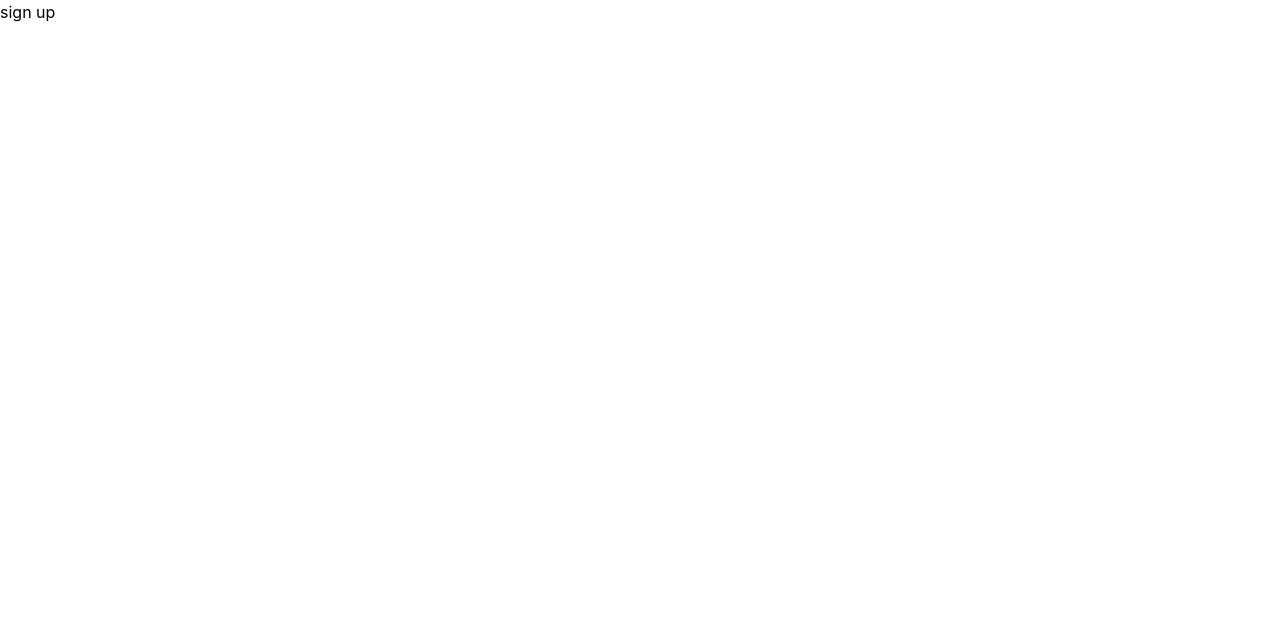
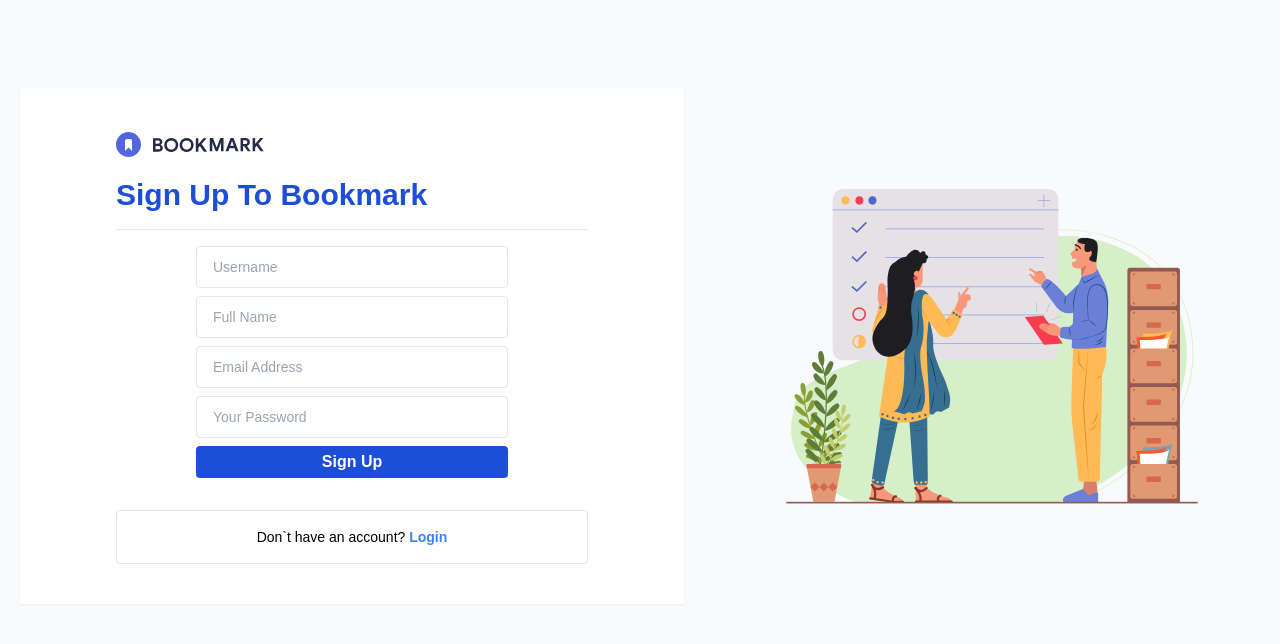
Before and after one commit to notGonim/Bookmark, a React (Create React App) app: page /signup in a window 1280 px wide. Shown: the top 644 px of the page. Built offline with nearby package versions, Linux system fonts and the light colour scheme.

Commit message:
ADDED signup page

```diff
--- /dev/null
+++ b/src/components/signup/signup.component.js
@@ -0,0 +1,21 @@
+import React from 'react'
+import RegisterForm from '../../assets/RegisterForm.svg'
+import { SignupForm } from '../signupForm/signupForm.component'
+
+
+
+export const Signup = () => {
+    return (
+
+        <section className="bg-gray-50 py-20 lg:py-5 font-Poppins w-screen h-full">
+            <div className=" lg:flex justify-evenly sm:mt-12  ">
+                <SignupForm />
+                <div className="hidden lg:flex w-full ">
+                    <img src={RegisterForm} alt="pic" className="" />
+                </div>
+            </div>
+        </section>
+
+
+    )
+}
--- /dev/null
+++ b/src/components/signupForm/signupForm.component.js
@@ -0,0 +1,37 @@
+import React from 'react'
+import { Link } from 'react-router-dom'
+import Logo from '../../assets/logoWhite.svg'
+
+
+
+export const SignupForm = () => {
+    return (
+        <div className="shadow-sm justify-start flex flex-col lg:w-full w-5/6 m-5 py-10 lg:m-5 px-20 items-center sm:mt-12  bg-white" >
+            <div className="px-4">
+                <div className="py-1">
+                    <img src={Logo} alt="logo" />
+                </div>
+                <h1 className="text-blue-700 font-extrabold text-3xl py-4">Sign Up To Bookmark</h1>
+                <hr />
+                <div className="flex flex-col items-center  bg-white py-4 px-20  mb-4 ">
+                    <form method="POST">
+                        <input type="email" placeholder="Username" aria-label="Enter your Username"
+                            className="text-sm text-gray-base w-full py-5 px-4 h-3 border border-gray-primary rounded mb-2" />
+                        <input type="email" placeholder="Full Name" aria-label="Enter your Full Name"
+                            className="text-sm text-gray-base w-full py-5 px-4 h-3 border border-gray-primary rounded mb-2" />
+                        <input type="email" placeholder="Email Address" aria-label="Enter your email"
+                            className="text-sm text-gray-base w-full py-5 px-4 h-3 border border-gray-primary rounded mb-2" />
+                        <input type="password" placeholder="Your Password" aria-label="Enter your password"
+                            className="text-sm text-gray-base w-full py-5 px-4 h-2 border border-gray-primary rounded mb-2" />
+                        <button type="submit" className={`bg-blue-700 w-full rounded h-8 font-bold  text-white  `}>Sign Up</button>
+                    </form>
+                </div>
+                <div className="flex justify-center items-center flex-col w-full bg-white rounded p-4 border border-gray-primary ">
+                    <p className="text-sm">Don`t have an account? {''}
+                        <Link to='/login' className="font-bold text-blue-500 ">Login</Link>
+                    </p>
+                </div>
+            </div>
+        </div>
+    )
+}
--- a/src/pages/signup.page.js
+++ b/src/pages/signup.page.js
@@ -1,9 +1,10 @@
 import React from 'react'
+import { Signup } from '../components/signup/signup.component'
 
 export const SignupPage = () => {
     return (
-        <div>
-            <h1>sign up</h1>
-        </div>
+        <>
+            <Signup />
+        </>
     )
 }
```
Also changed, not shown: src/assets/RegisterForm.svg.
